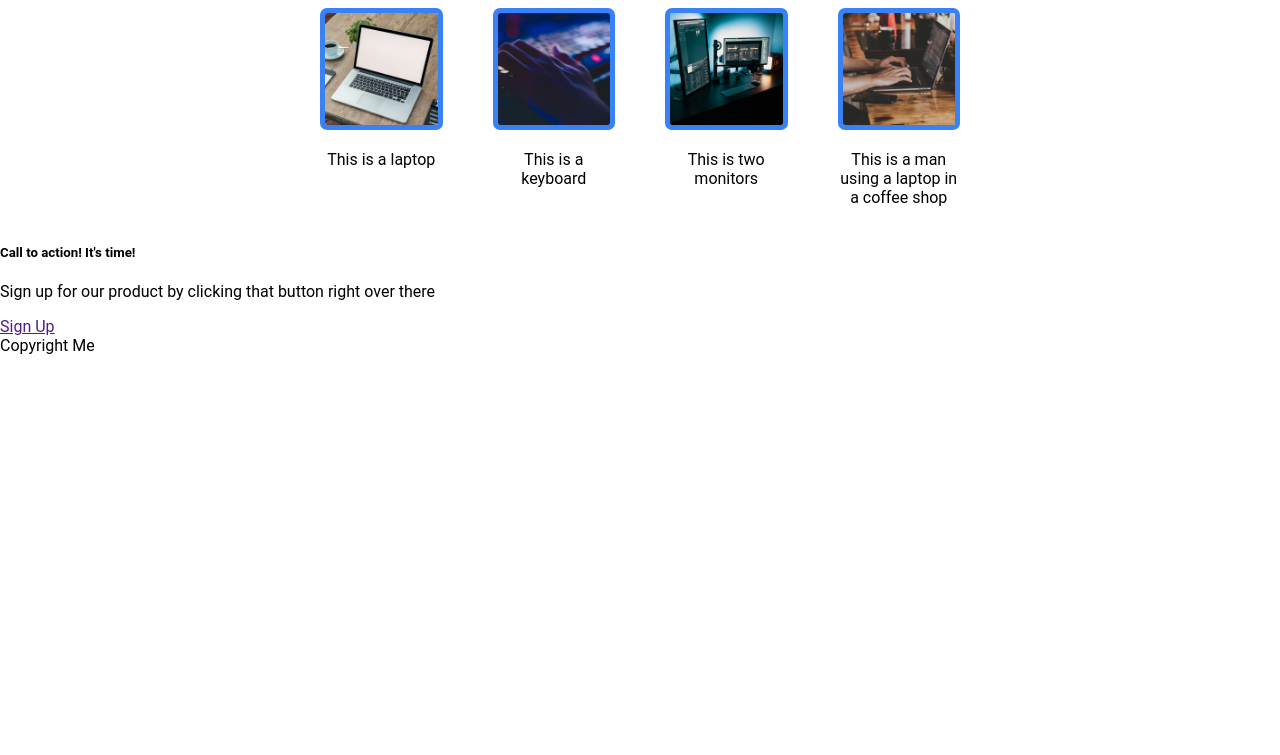
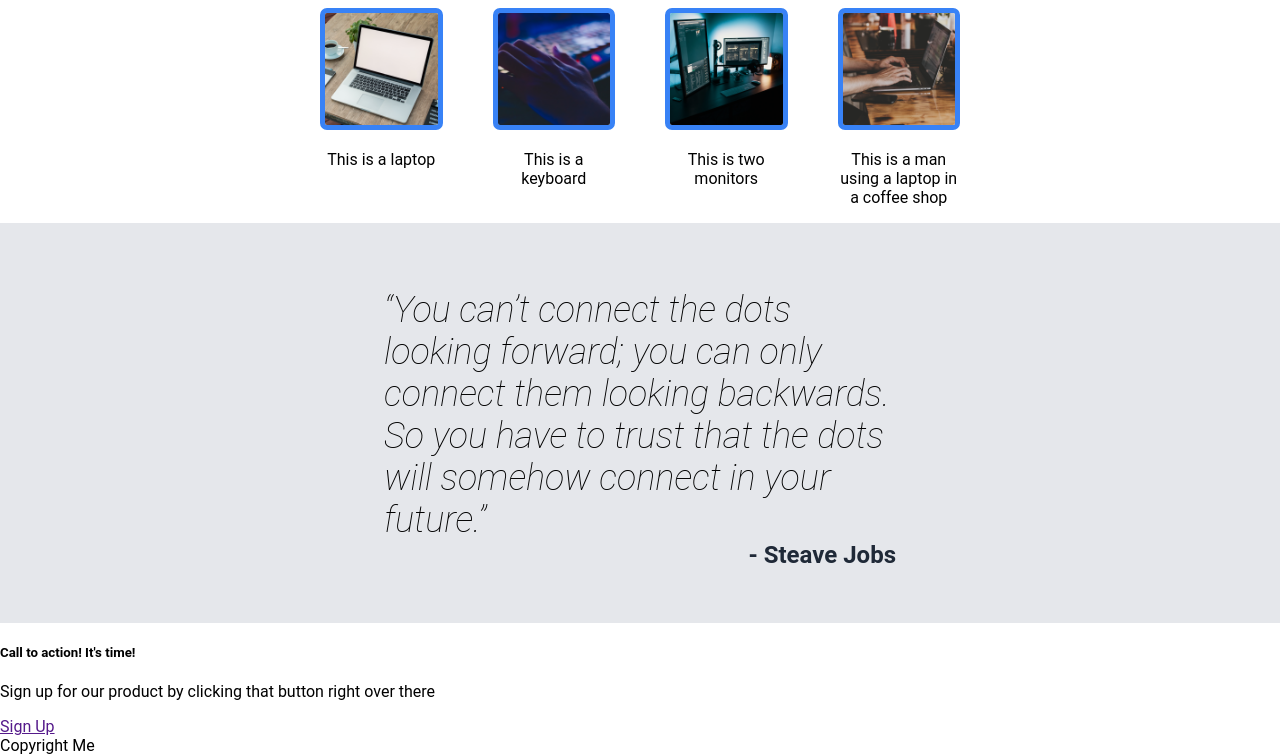
Before and after one commit to GigaBiga/odin-landingpage, a plain HTML site: page index.html in a window 1280 px wide. Shown: the part 662-1417 px from the top of the page. Before the commit the page ends 1017 px from the top, so only its background shows below. Drawn offline with Linux system fonts and the light colour scheme.

Commit message:
Add styling and text to quote section

```diff
--- a/index.html
+++ b/index.html
@@ -28,27 +28,27 @@
     <h2 id="image-section-title">Some random information</h2>
     <!-- Images with text at the bottom -->
     <div class="image-section">
-        <div class="">
+        <div>
             <img src="Photo1.png" alt="Laptop on wooden desk with coffee">
             <p>This is a laptop</p>
         </div>
-        <div class="">
+        <div>
             <img src="Photo2.png" alt="Hand on a lightly lit RGB keyboard">
             <p>This is a keyboard</p>
         </div>
-        <div class="">
+        <div>
             <img src="Photo3.png" alt="Double monitor set up one in portrait with a keyboard and mouse">
             <p>This is two monitors</p>
         </div>
-        <div class="">
+        <div>
             <img src="Photo4.png" alt="Person using laptop in a coffee shop">
             <p>This is a man using a laptop in a coffee shop</p>
         </div>
     </div>
     <!-- Insperational Quote -->
-    <div>
-        <p></p>
-        <p></p>
+    <div class="quote">
+        <p class="quote-text">“You can’t connect the dots looking forward; you can only connect them looking backwards. So you have to trust that the dots will somehow connect in your future.”</p>
+        <p class="quote-author">- Steave Jobs</p>
     </div>
     <!-- Advert like section -->
     <div>
--- a/style.css
+++ b/style.css
@@ -86,3 +86,23 @@ nav{
     max-width: 100%;
     box-sizing: border-box;
 }
+/* Image Section Styling End */
+
+/* Quote Section Styling Start */
+.quote{
+    background-color: #E5E7EB;
+    padding: 30px 30% 30px 30%;
+}
+.quote-text{
+    font-size: 36px;
+    font-weight: lighter;
+    font-style: italic;
+    margin-bottom: 0px;
+}
+.quote-author{
+    font-size: 24px;
+    font-weight: bolder;
+    color: #1f2937;
+    text-align: right;
+    margin-top: 0px;
+}
```
